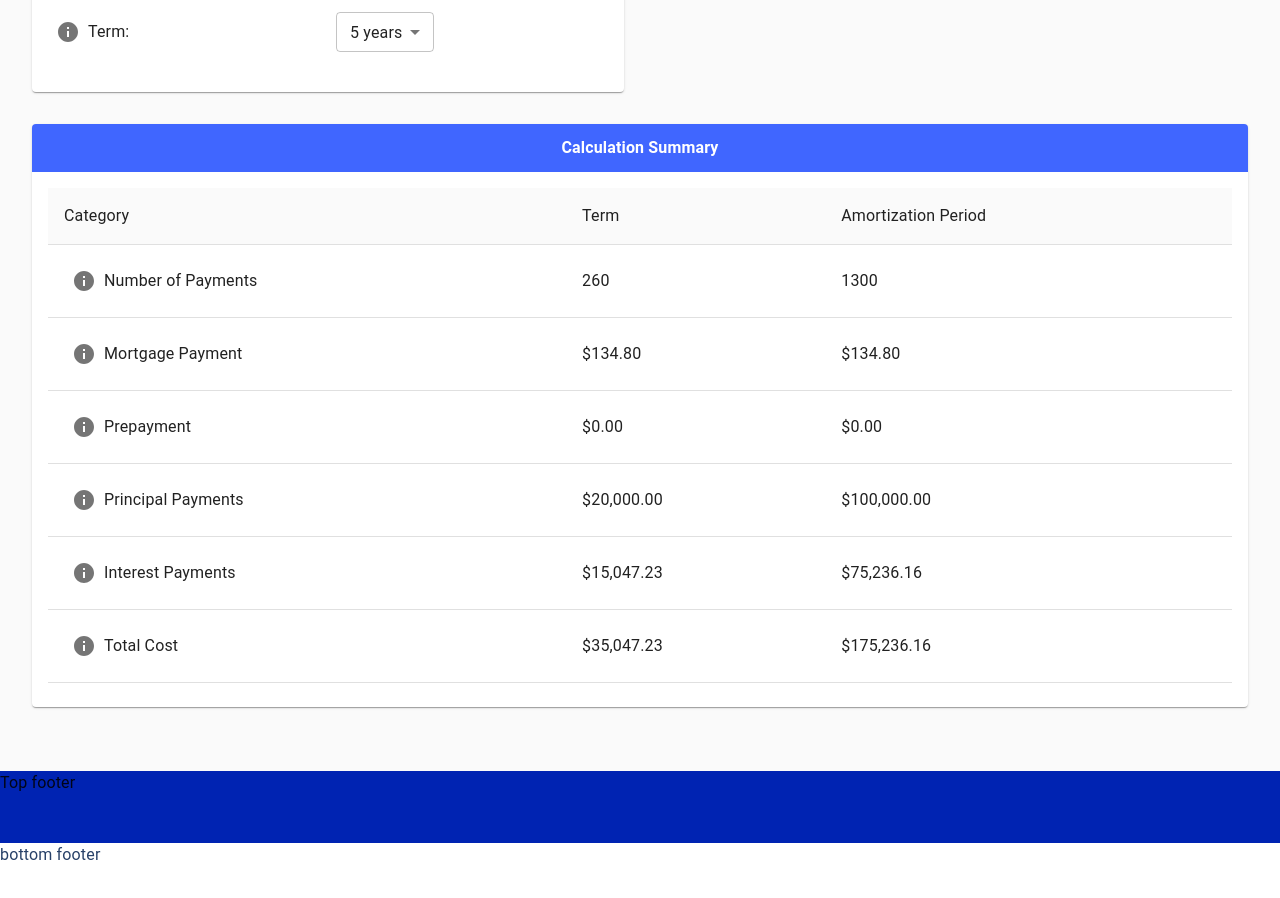
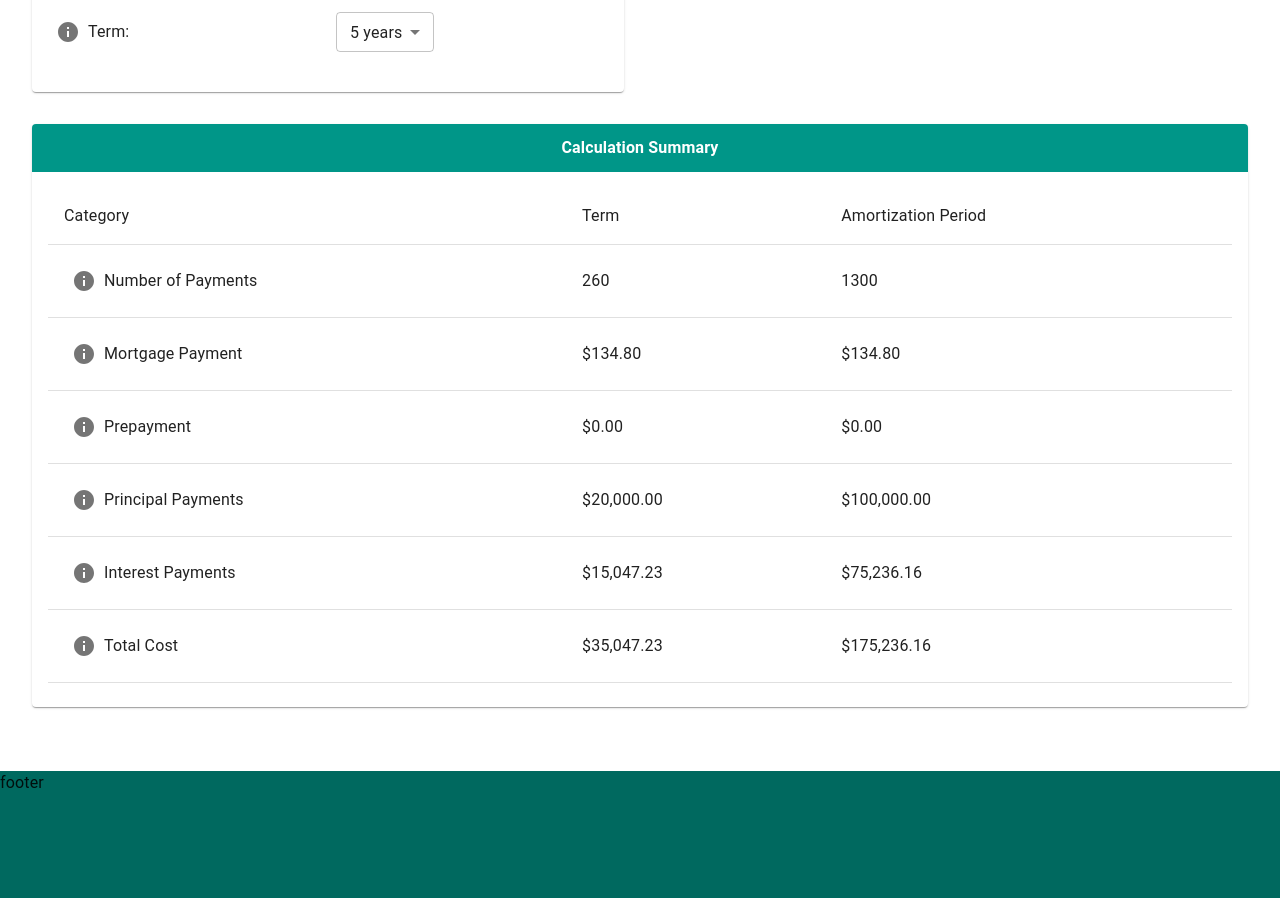
Before and after one commit to Kmas47/mortgage-calculator, a React (Create React App) app: page / in a window 1280 px wide. Shown: the part 440-1338 px from the top of the page. Built offline with nearby package versions, Linux system fonts and the light colour scheme.

Commit message:
fix: prePyament calculation and theme changes

```diff
--- a/src/components /theme/footer.tsx
+++ b/src/components /theme/footer.tsx
@@ -4,19 +4,11 @@ import React from "react";
 
 const useStyles = makeStyles((theme: Theme) => ({
   root: {
+    backgroundColor: theme.palette.primary.dark,
     height: 120,
     [theme.breakpoints.up("sm")]: {
       height: 144,
     },
-  },
-  topFooter: {
-    backgroundColor: theme.palette.primary.dark,
-    height: "100%",
-  },
-  bottomFooter: {
-    backgroundColor: theme.palette.common.white,
-    height: "100%",
-    color: theme.palette.info.dark,
   },
 }));
 
@@ -24,11 +16,8 @@ export const Footer = () => {
   const classes = useStyles();
   return (
     <Grid container className={classes.root} direction="column" wrap="nowrap">
-      <Grid item xs={12} className={classes.topFooter}>
-        <Typography>Top footer</Typography>
-      </Grid>
-      <Grid item xs={12} className={classes.bottomFooter}>
-        <Typography>bottom footer</Typography>
+      <Grid item xs={12}>
+        <Typography>footer</Typography>
       </Grid>
     </Grid>
   );
--- a/src/pages/mortgageCalculator.tsx
+++ b/src/pages/mortgageCalculator.tsx
@@ -102,7 +102,8 @@ export const MortgageCalculator = () => {
   const termPrePayment = calculateTermPrePayment(
     prePayment.prePaymentFrequency.value,
     downPayment,
-    term
+    term,
+    paymentPlan.paymentFrequency.value
   );
   const termTotalPayableAmount = calculateTermTotalPayableAmount(
     payments,
--- a/src/utils /config/theme.ts
+++ b/src/utils /config/theme.ts
@@ -12,19 +12,11 @@ export const theme: Theme = createTheme({
   },
   palette: {
     primary: {
-      main: "#0033ffbf",
-      dark: 'rgb(0 35 178)'
+      main: "#009688",
     },
     secondary: {
-      main: "#fdd835",
+      main: '#FFC107'
     },
-    background: {
-      default: "#fafafa",
-    },
-
-    info: {
-      main: "#ffff",
-      dark: "#284168",
-    },
+    mode: 'light'
   },
 });
--- a/src/utils /helpers/calculationHelpers.ts
+++ b/src/utils /helpers/calculationHelpers.ts
@@ -64,9 +64,14 @@ export const calculateTotalInterestPayment = (
 export const calculateTermPrePayment = (
   prePaymentFrequency: number,
   downPayment: number,
-  term: number
+  term: number,
+  paymentFrequency: number
 ) => {
-  const value = prePaymentFrequency === 1 ? downPayment : downPayment / term;
+  const value =
+    prePaymentFrequency === 1
+      ? downPayment
+      : downPayment / (term / paymentFrequency);
+
   return value;
 };
 
```
